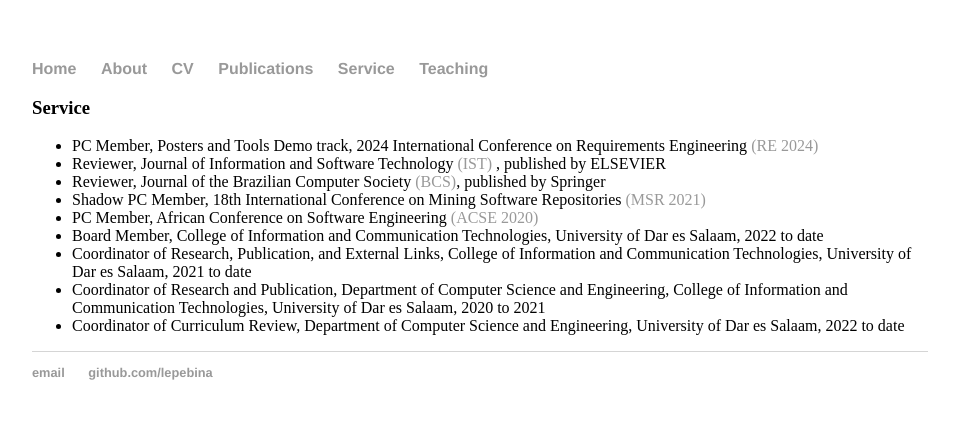
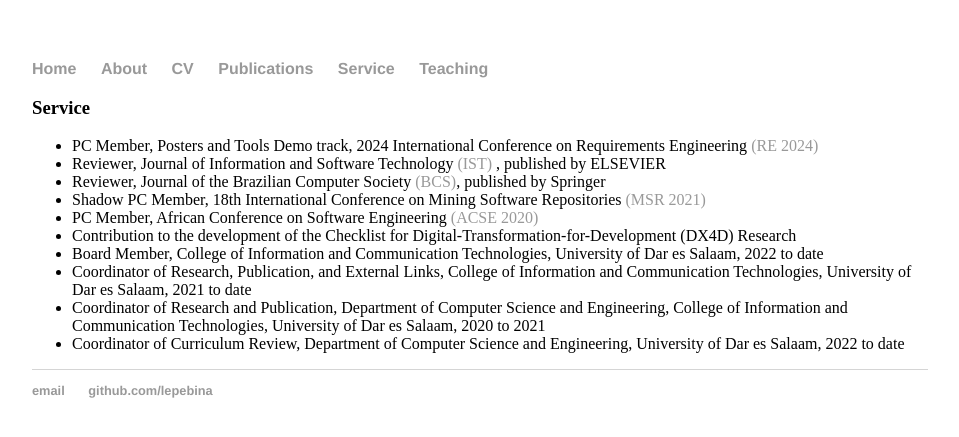
Before and after one commit to lepebina/lepebina.github.io, a Jekyll site: the page built from service.html, in a window 1280 px wide. Shown: the top 437 px of the page, without its empty margins (160-1119 px from the left). Built offline with Jekyll 4.4.1, drawn with Linux system fonts in a browser that asks for light colours.

Commit message:
Update service.html

```diff
--- a/service.html
+++ b/service.html
@@ -10,7 +10,8 @@ title: Leonard Peter Binamungu
 	        		<li>Reviewer, Journal of the Brazilian Computer Society <a href="https://journal-bcs.springeropen.com/">(BCS)</a>, published by Springer</li>
 			      <li>Shadow PC Member, 18th International Conference on Mining Software Repositories<a href="https://2021.msrconf.org/"> (MSR 2021)</a></li>
 			      <li>PC Member, African Conference on Software Engineering <a href="http://bright.ug/acse/2020/?fbclid=IwAR3F1qWbwjlIUMw1_wmaMRDnkn2BdrkyIfll1h7VAl_oi0vsjCINz4rGu2o">(ACSE 2020)</a></li>
-                              <li>Board Member, College of Information and Communication Technologies, University of Dar es Salaam, 2022 to date</li>
+                              <li>Contribution to the development of the Checklist for Digital-Transformation-for-Development (DX4D) Research <a href="https://blog.gdi.manchester.ac.uk/checklist-for-digital-transformation-for-development-dx4d-research/"></a></li>
+                               <li>Board Member, College of Information and Communication Technologies, University of Dar es Salaam, 2022 to date</li>
 			      <li>Coordinator of Research, Publication, and External Links, College of Information and Communication Technologies, University of Dar es Salaam, 2021 to date</li>
                               <li>Coordinator of Research and Publication, Department of Computer Science and Engineering, College of Information and Communication Technologies, University of Dar es Salaam, 2020 to 2021</li>
 			      <li>Coordinator of Curriculum Review, Department of Computer Science and Engineering, University of Dar es Salaam, 2022 to date</li>
```
